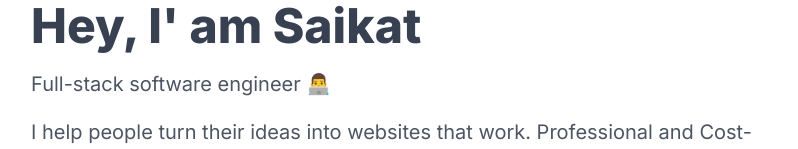
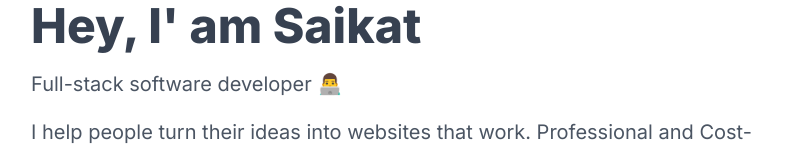
Before and after one commit to MonirSaikat/MonirSaikat, a Next.js app: page / in a window 1280 px wide. Shown: the part 182-331 px from the top of the page, without its empty margins (241-1039 px from the left). Built offline with nearby package versions, Linux system fonts and the light colour scheme.

Commit message:
updated heading

```diff
--- a/components/home/Header.tsx
+++ b/components/home/Header.tsx
@@ -6,7 +6,7 @@ export const Header = () => {
           Hey, I' am Saikat
         </h1>
         <p className="text-xl text-gray-600 mb-5 dark:text-gray-200">
-          Full-stack software engineer 👨‍💻
+          Full-stack software developer 👨‍💻
         </p>
         <p className="text-xl text-gray-600 dark:text-gray-200">
           I help people turn their ideas into websites that work. Professional
```
